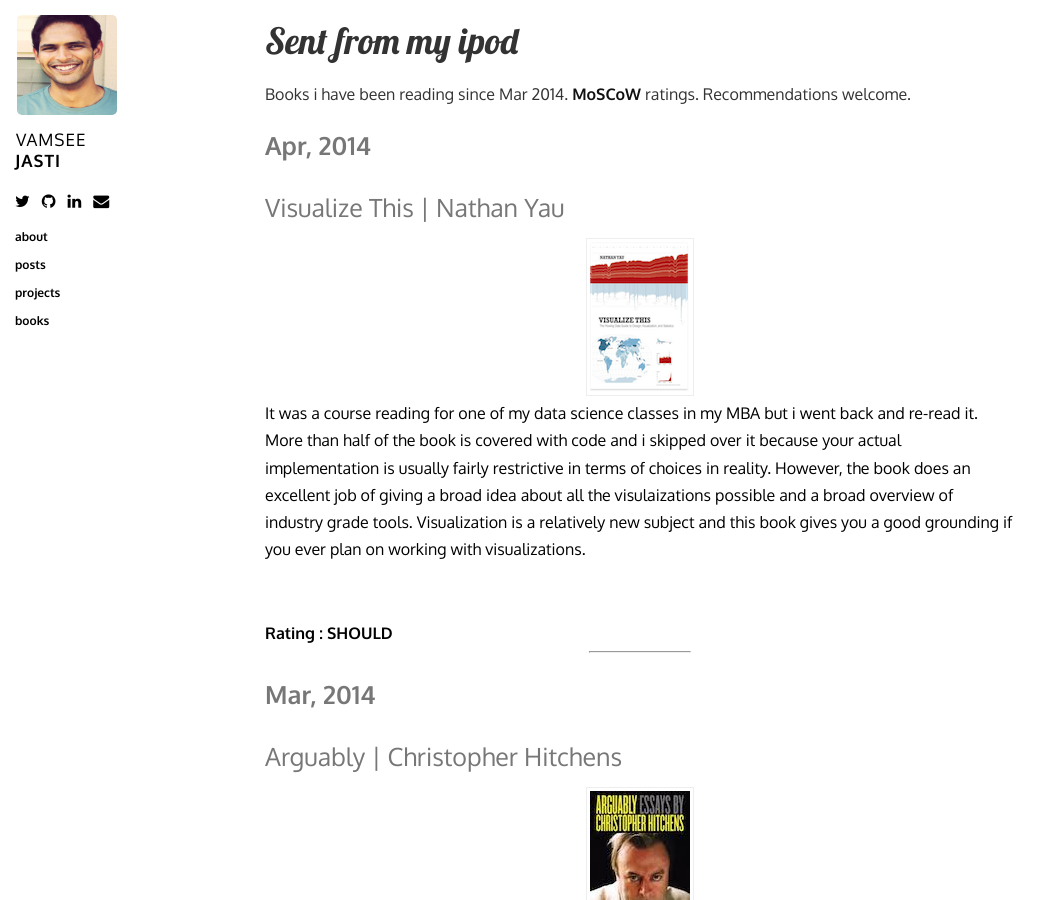
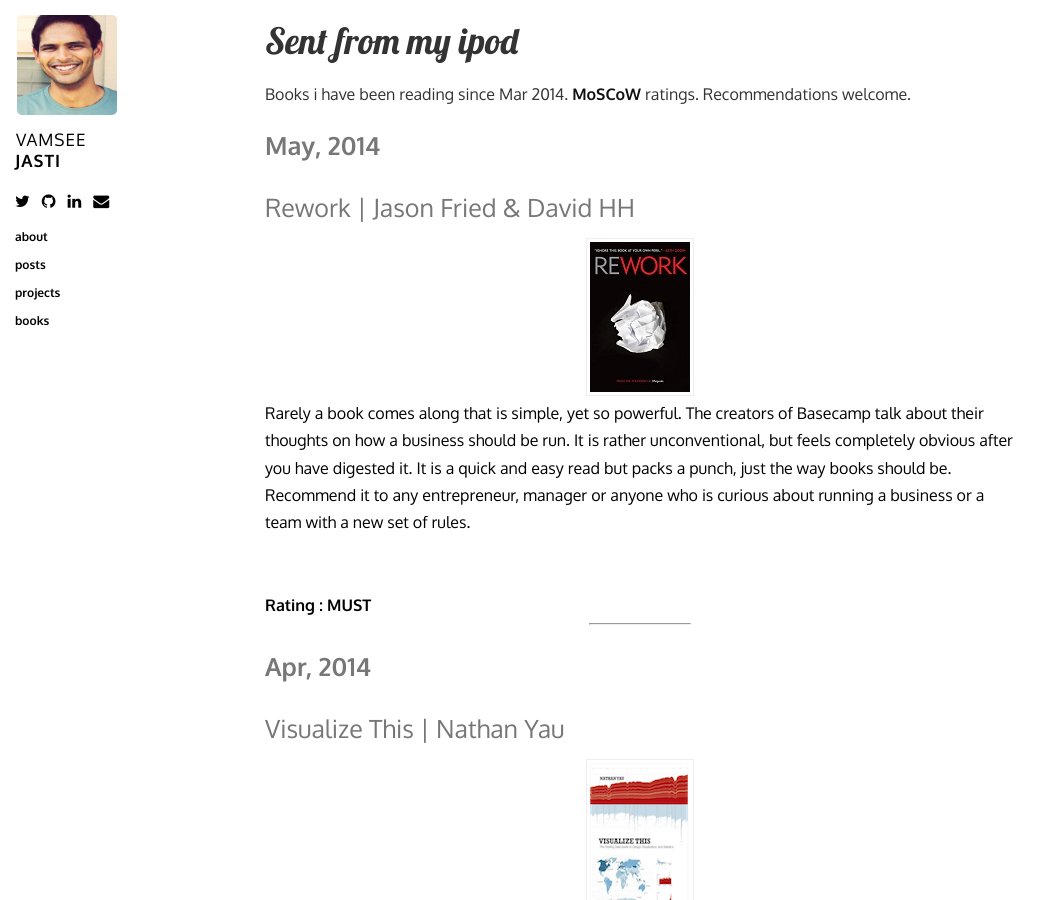
Before and after one commit to jasti/jasti.github.io, a Jekyll site: the page built from books.html, in a window 1280 px wide and 900 px high. Shown: the whole window, without its empty margins (0-1062 px from the left). Built offline with Jekyll 4.4.1, drawn with Linux system fonts in a browser that asks for light colours; nearby versions of some CDN libraries; Markdown is read by kramdown in place of the engine named in the settings.

Commit message:
Rework added

```diff
--- a/books.html
+++ b/books.html
@@ -5,6 +5,19 @@ title: "Books"
 <section class="content">
 <h1>{{ site.blog_name }} </h1>
 <h4> Books i have been reading since Mar 2014. <a href ="http://en.wikipedia.org/wiki/MoSCoW_method">MoSCoW</a> ratings. Recommendations welcome. </h4>
+
+<h3> <b> May, 2014 </b></h3>
+
+<h3>Rework | Jason Fried & David HH  </h3>
+<center><a href="http://www.amazon.com/Rework-Jason-Fried/dp/0307463745"><img src="/images/books/rework.jpg"> </a></center>
+<p>
+Rarely a book comes along that is simple, yet so powerful. The creators of Basecamp talk about their thoughts on how a business should be run. It is rather unconventional, but feels completely obvious after you have digested it. It is a quick and easy read but packs a punch, just the way books should be. Recommend it to any entrepreneur, manager or anyone who is curious about running a business or a team with a new set of rules.
+</p>
+<br>
+<br>
+<b>Rating : MUST </b>
+<hr width="100">
+
 
 
 <h3> <b> Apr, 2014 </b></h3>
```
Also changed, not shown: images/books/rework.jpg (added).
